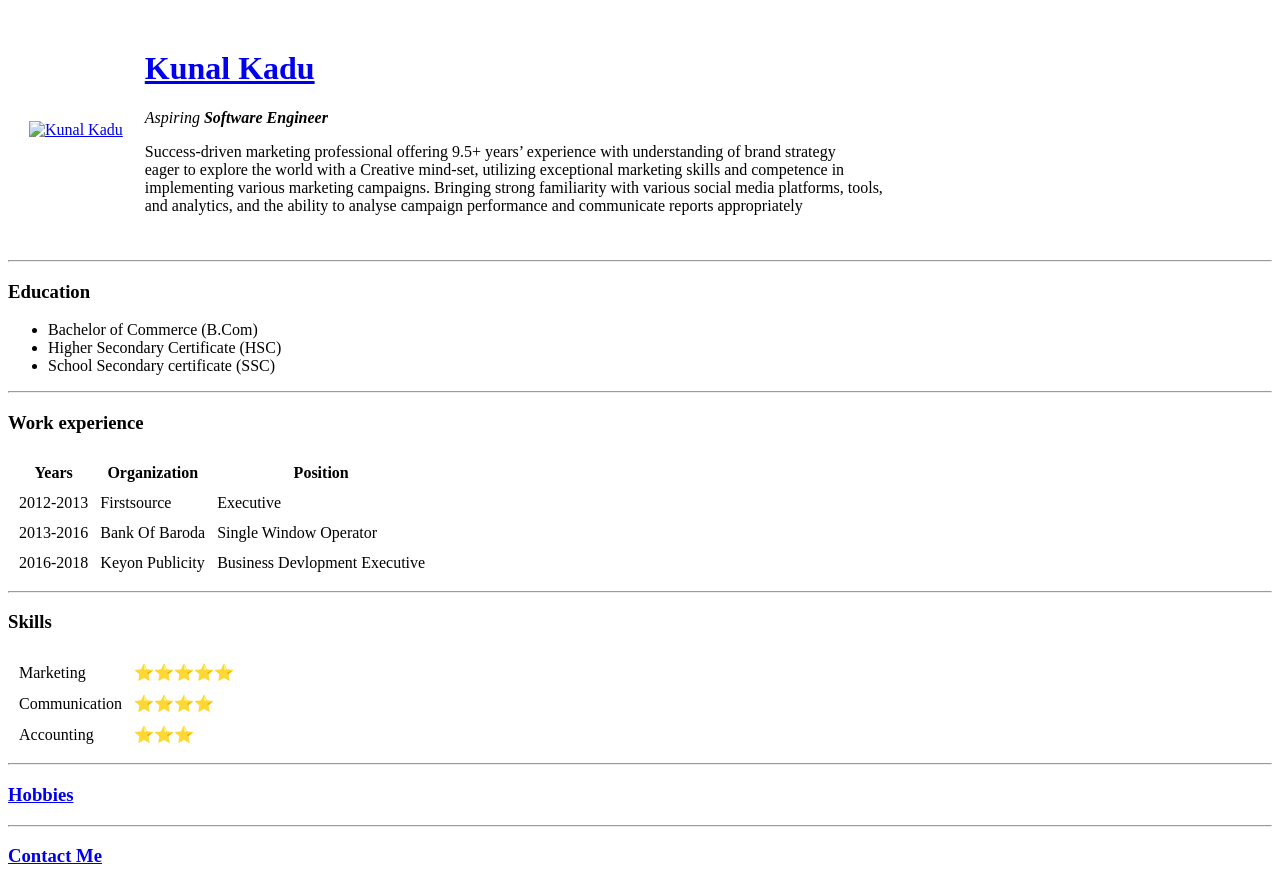
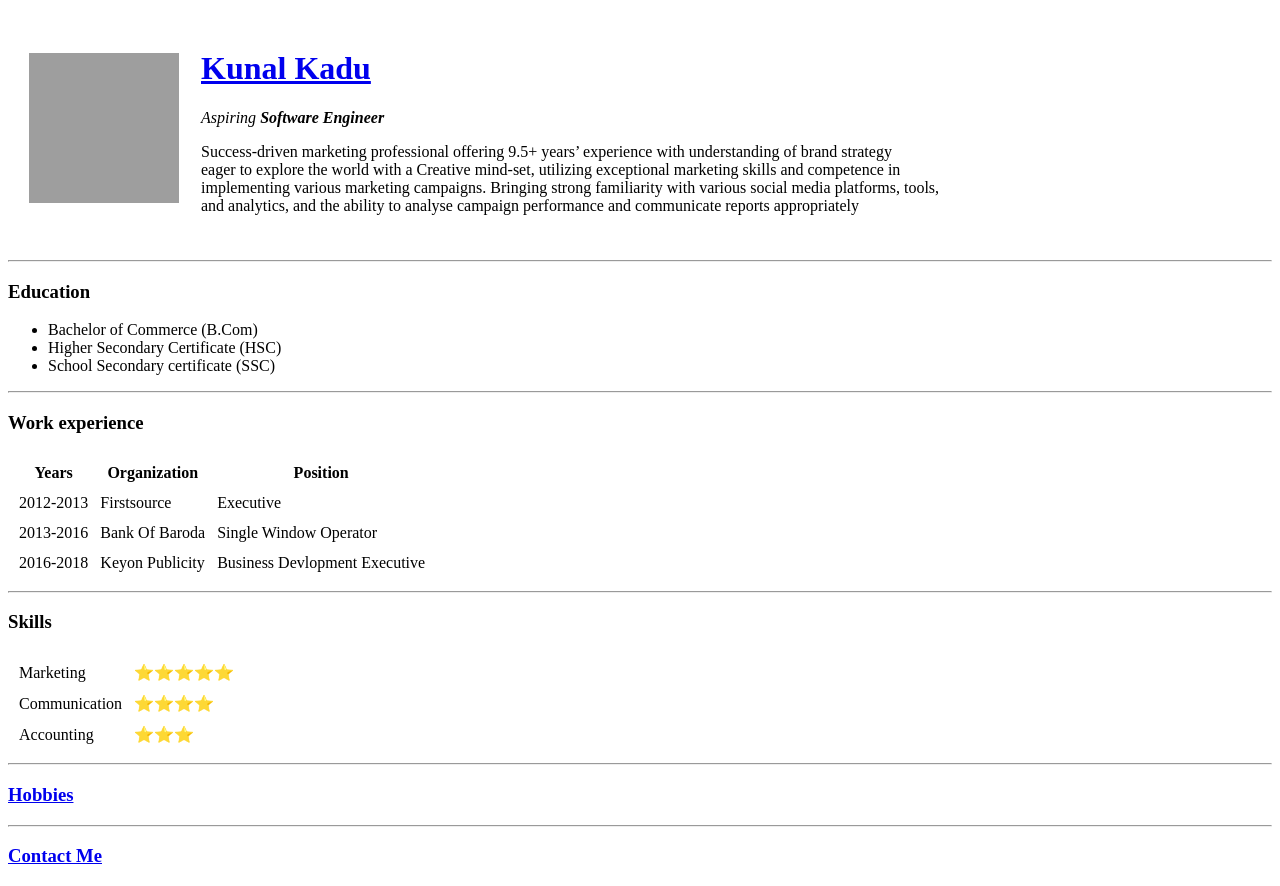
Before and after one commit to kkadu0012/CV, a plain HTML site: page index.html in a window 1280 px wide. Drawn offline with Linux system fonts and the light colour scheme; the site is published under a folder, as on GitHub Pages, so addresses that start at the root find nothing.

Commit message:
image source changed

```diff
--- a/index.html
+++ b/index.html
@@ -10,7 +10,7 @@
   <table cellspacing="20">
     <tr>
       <td><a href="https://www.instagram.com/kkadu0012/" target="_blank">
-          <img src="/CV/blob/main/Kunal%20kadu%20Circle%20Image.png" alt="Kunal Kadu" width="150" height="150">
+          <img src="Kunal%20kadu%20Circle%20Image.png" alt="Kunal Kadu" width="150" height="150">
         </a></td>
       <td>
         <h1><strong><a href="https://www.linkedin.com/in/kunal-kadu-39534a141/" target="_blank">Kunal Kadu</a></strong></h1>
```
